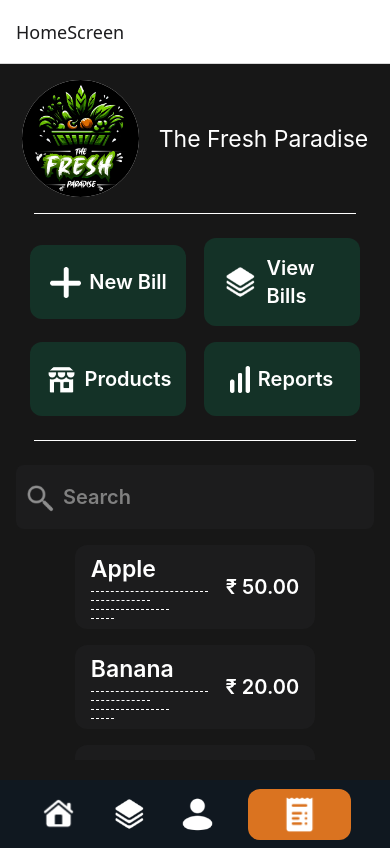
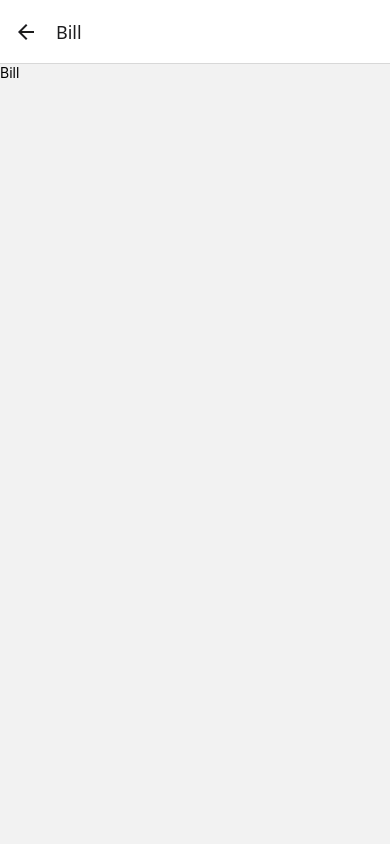
Before and after one commit to alameen-47/Bill, a React Native app: screen /Bill in a window 390 px wide. Built offline with nearby package versions, Linux system fonts and the light colour scheme.

Commit message:
bug fixes

```diff
--- a/src/navigation/AppNavigator.jsx
+++ b/src/navigation/AppNavigator.jsx
@@ -10,6 +10,7 @@ import AddProduct from '../screens/AddProduct.jsx';
 import AllBills from '../screens/AllBills.jsx';
 import Products from '../screens/Products.jsx';
 import Report from '../screens/Report.jsx';
+import Bill from '../screens/Bill.jsx';
 
 const Stack = createNativeStackNavigator();
 
@@ -22,6 +23,7 @@ export default function AppNavigator() {
       <Stack.Screen name="HomeScreen" component={HomeScreen} />
       <Stack.Screen name="Profile" component={Profile} />
       <Stack.Screen name="NewBill" component={NewBill} />
+      <Stack.Screen name="Bill" component={Bill} />
       <Stack.Screen name="AddProduct" component={AddProduct} />
       <Stack.Screen name="AllBills" component={AllBills} />
       <Stack.Screen name="Products" component={Products} />
--- /dev/null
+++ b/src/screens/Bill.jsx
@@ -0,0 +1,9 @@
+import { View, Text } from 'react-native';
+const Bill = () => {
+  return (
+    <View>
+      <Text>Bill</Text>
+    </View>
+  );
+};
+export default Bill;
--- a/src/screens/HomeScreen.jsx
+++ b/src/screens/HomeScreen.jsx
@@ -172,7 +172,7 @@ export default function HomeScreen({ navigation }) {
         contentContainerStyle={{ paddingBottom: wp('50%') }}
         showsVerticalScrollIndicator={false}
         scrollEnabled={true}
-        declerationRate="normal"
+        // declerationRate="normal"
         overScrollMode="always"
       >
         {bills.map((b, index) => (
```
